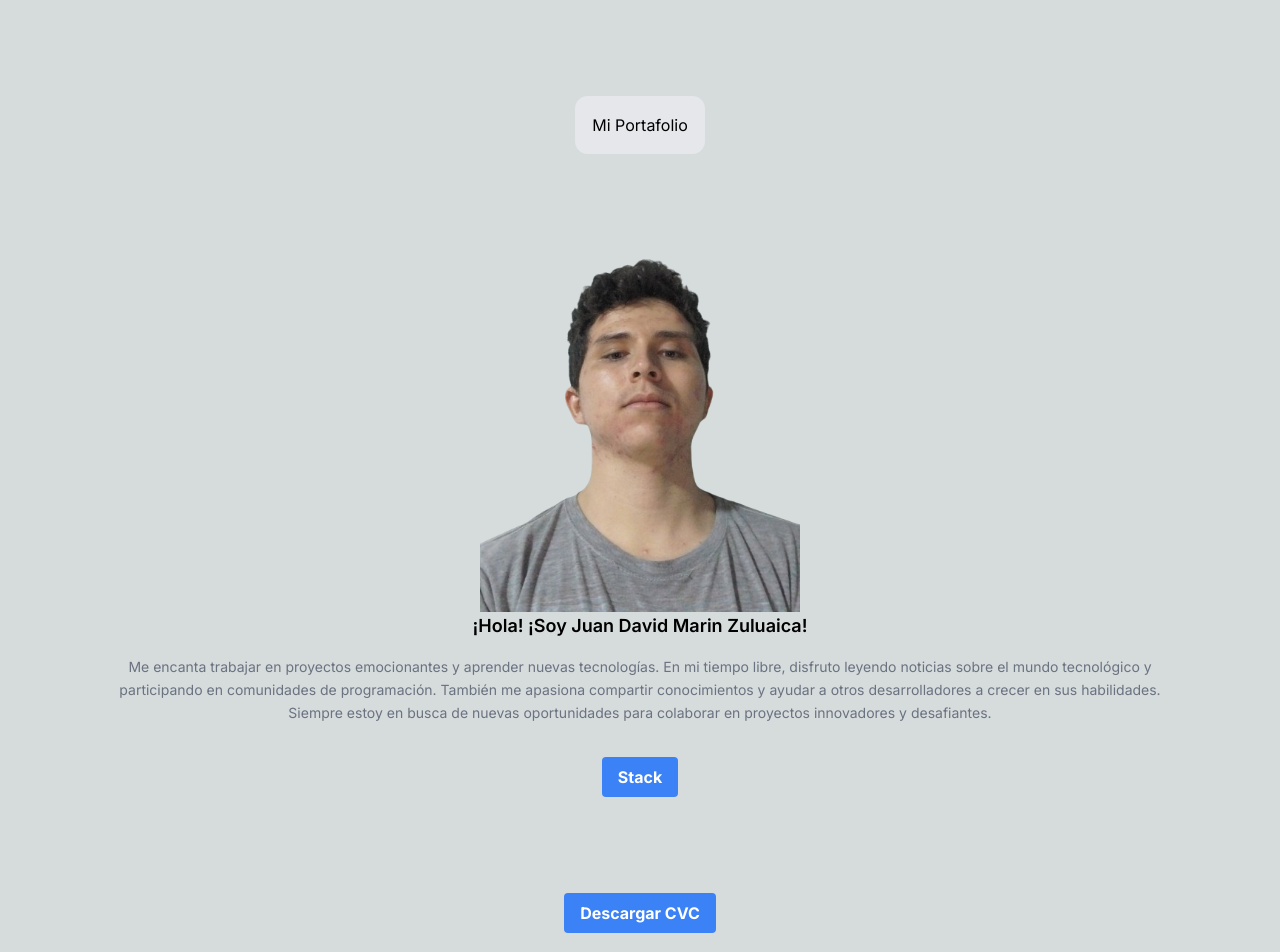
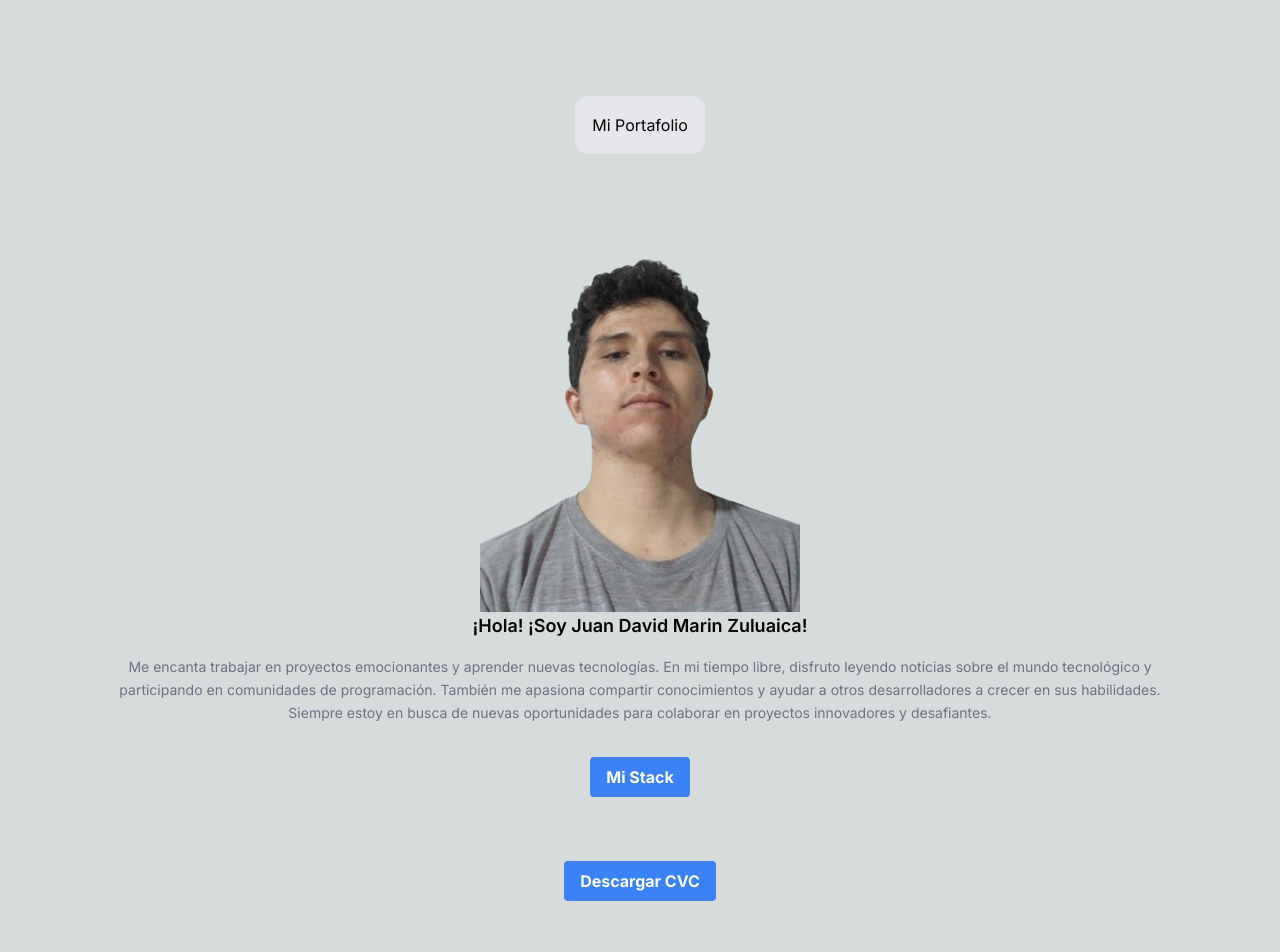
Before and after one commit to pablitog21/portfolio, a Next.js app: page / in a window 1280 px wide. Shown: the top 952 px of the page. Built offline with nearby package versions, Linux system fonts and the light colour scheme.

Commit message:
update stack

```diff
--- a/src/app/page.tsx
+++ b/src/app/page.tsx
@@ -54,11 +54,11 @@ export default function Home() {
         <button
           className="bg-blue-500 hover:bg-blue-700 text-white font-bold py-2 px-4 rounded"
         >
-          <a href="/stack">Stack</a>
+          <a href="/stack">Mi Stack</a>
         </button>
       </div>
 
-      <div className="text-center mb-8 p-8">
+      <div className="text-center mb-8 p-0">
         <button
           onClick={handleDownload}
           className="bg-blue-500 hover:bg-blue-700 text-white font-bold py-2 px-4 rounded"
--- a/src/app/stack/page.tsx
+++ b/src/app/stack/page.tsx
@@ -8,7 +8,7 @@ const Imagen = () => {
         <button
           className="bg-blue-500 hover:bg-blue-700 text-white font-bold py-2 px-4 rounded"
         >
-          <a href="/">Atras</a>
+          <a href="/">Inicio</a>
         </button>
       </div>
 
```
Also changed, not shown: 1 other file (tests, documents, lock files or other folders).
